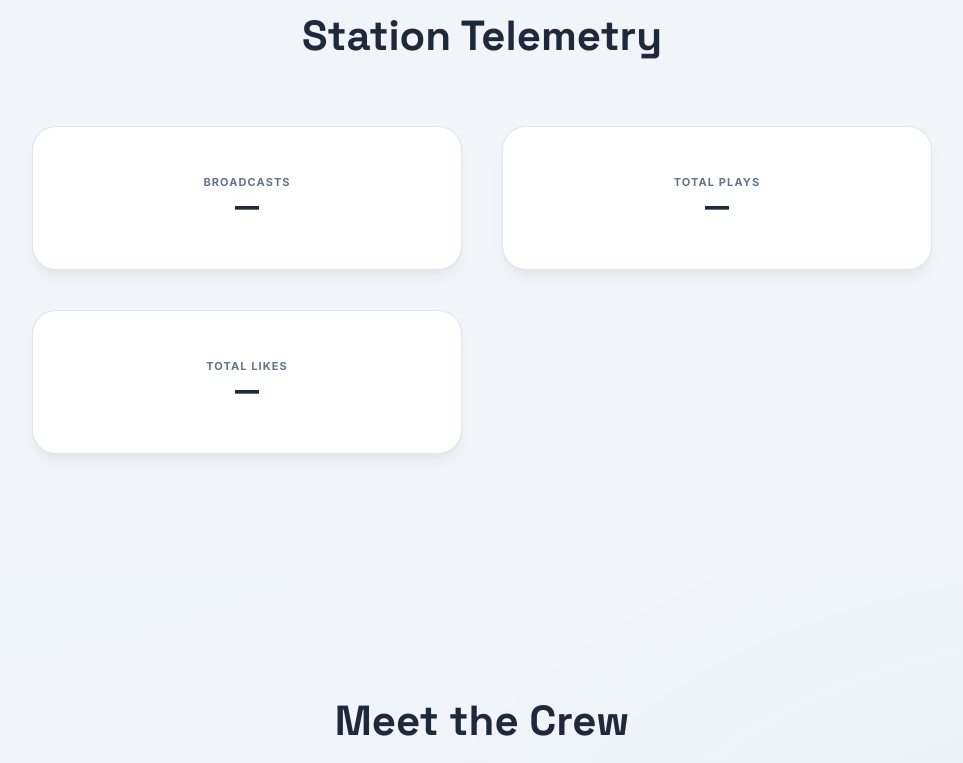
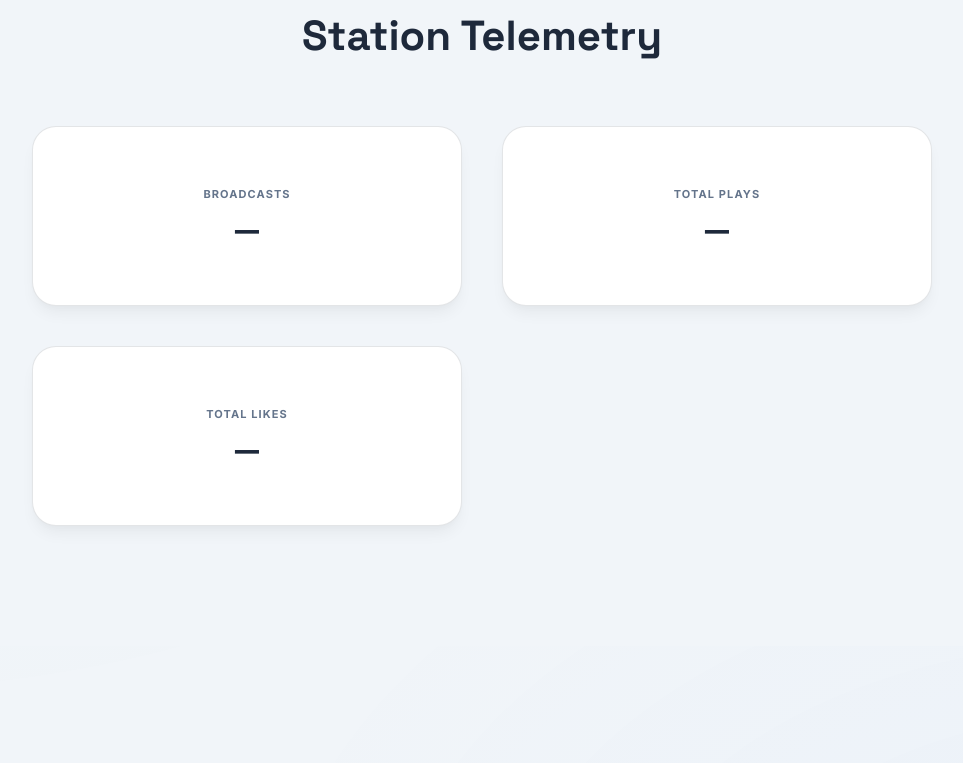
Before and after one commit to mazenemam19/AI-Radio, a website: page index.html in a window 1280 px wide. Shown: the part 1440-2203 px from the top of the page, without its empty margins (158-1121 px from the left). Drawn offline with Linux system fonts and the light colour scheme; no server answers.

Commit message:
fix(web): Resolve telemetry card overlap and finalize interaction stability

```diff
--- a/index.html
+++ b/index.html
@@ -18,7 +18,7 @@
     <a href="control.html" class="nav-link">Control Panel</a>
     <a href="archives.html" class="nav-link">Archives</a>
   </nav>
-  <div class="mode-pill" id="mode-pill">
+  <div class="mode-pill production">
     <span class="blink-dot"></span>
     <span id="mode-label">LIVE</span>
   </div>
@@ -60,15 +60,15 @@
   <div style="max-width: 1200px; margin: 0 auto; text-align: center;">
     <h2 class="section-title">Station Telemetry</h2>
     <div class="grid-3" style="max-width: 900px; margin: 0 auto;">
-      <div class="card-pro">
+      <div class="card-pro telemetry-card">
         <div class="stat-lbl">Broadcasts</div>
         <div class="stat-val" id="stat-count">—</div>
       </div>
-      <div class="card-pro">
+      <div class="card-pro telemetry-card">
         <div class="stat-lbl">Total Plays</div>
         <div class="stat-val" id="stat-plays">—</div>
       </div>
-      <div class="card-pro">
+      <div class="card-pro telemetry-card">
         <div class="stat-lbl">Total Likes</div>
         <div class="stat-val" id="stat-likes">—</div>
       </div>
--- a/style.css
+++ b/style.css
@@ -3,13 +3,11 @@
        "Creative, Smooth, Professional"
        ═══════════════════════════════════════════════════════════ */
 :root {
-    /* Brand Colors */
     --primary: #1E293B;      /* Deep Slate */
     --secondary: #334155;    /* Slate */
     --accent: #10B981;       /* Smooth Emerald */
     --accent-glow: rgba(16, 185, 129, 0.15);
 
-    /* Functional Colors */
     --text-hi: #0F172A;      /* Ink */
     --text-mid: #475569;
     --text-lo: #64748B;
@@ -22,7 +20,7 @@
     --border-mid: rgba(30, 41, 59, 0.12);
     --border-active: var(--accent);
 
-    /* Status Colors (increased opacity for visibility) */
+    /* Status Colors */
     --green: #10B981;
     --green-dim: rgba(16, 185, 129, 0.15);
     --amber: #F59E0B;
@@ -32,11 +30,9 @@
     --cyan: #3B82F6;
     --cyan-dim: rgba(59, 130, 246, 0.15);
 
-    /* Typography */
     --font: 'Inter', system-ui, -apple-system, sans-serif;
     --font-display: 'Space Grotesk', sans-serif;
 
-    /* Effects */
     --radius-sm: 6px;
     --radius-md: 12px;
     --radius-lg: 24px;
@@ -105,7 +101,7 @@ body {
        STATS BAR
     ══════════════════════════════════════════════════════════ */
 .stats-bar { display: grid; grid-template-columns: repeat(3, 1fr); background: var(--surface); border-bottom: 1px solid var(--border-mid); padding: 0 40px; }
-.stat { padding: 24px 0; display: flex; flex-direction: column; gap: 4px; }
+.stat { padding: 24px 0; display: flex; flex-direction: column; gap: 6px; }
 .stat:not(:last-child) { border-right: 1px solid var(--border); margin-right: 40px; }
 .stat-lbl { font-size: 11px; font-weight: 800; letter-spacing: 0.1em; text-transform: uppercase; color: var(--text-lo); }
 .stat-val { font-family: var(--font-display); font-size: 32px; font-weight: 700; color: var(--primary); line-height: 1; }
@@ -177,6 +173,8 @@ body {
 .card-title { font-size: 24px; font-weight: 700; color: var(--primary); margin-bottom: 16px; }
 .card-text { font-size: 16px; color: var(--text-mid); line-height: 1.7; }
 
+.telemetry-card { padding: 40px 32px !important; text-align: center; display: flex; flex-direction: column; justify-content: center; align-items: center; min-height: 180px; gap: 12px; }
+
 .persona-grid { display: grid; grid-template-columns: repeat(auto-fit, minmax(240px, 1fr)); gap: 32px; }
 .persona-card { text-align: center; padding: 32px; }
 .persona-avatar { width: 120px; height: 120px; border-radius: 50%; background: var(--void); margin: 0 auto 24px; display: flex; align-items: center; justify-content: center; font-size: 44px; border: 4px solid white; box-shadow: 0 10px 25px rgba(0,0,0,0.05); }
```
